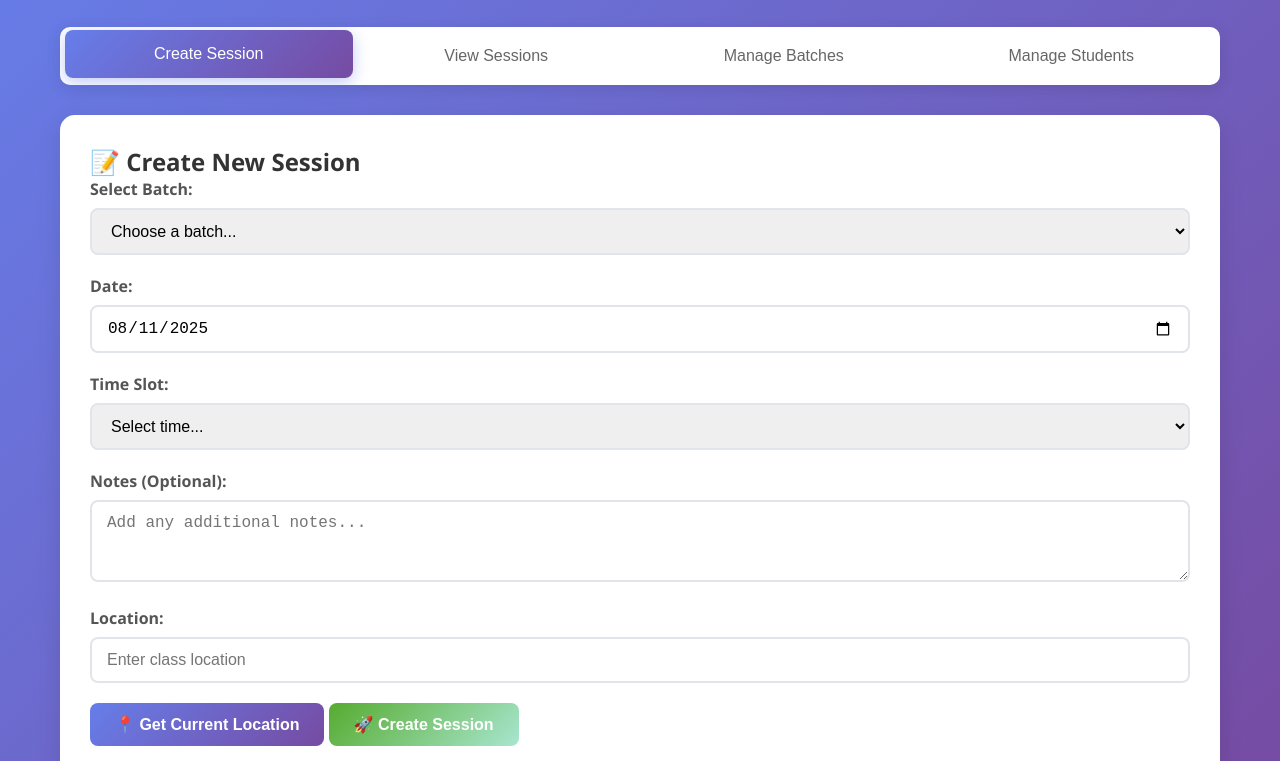
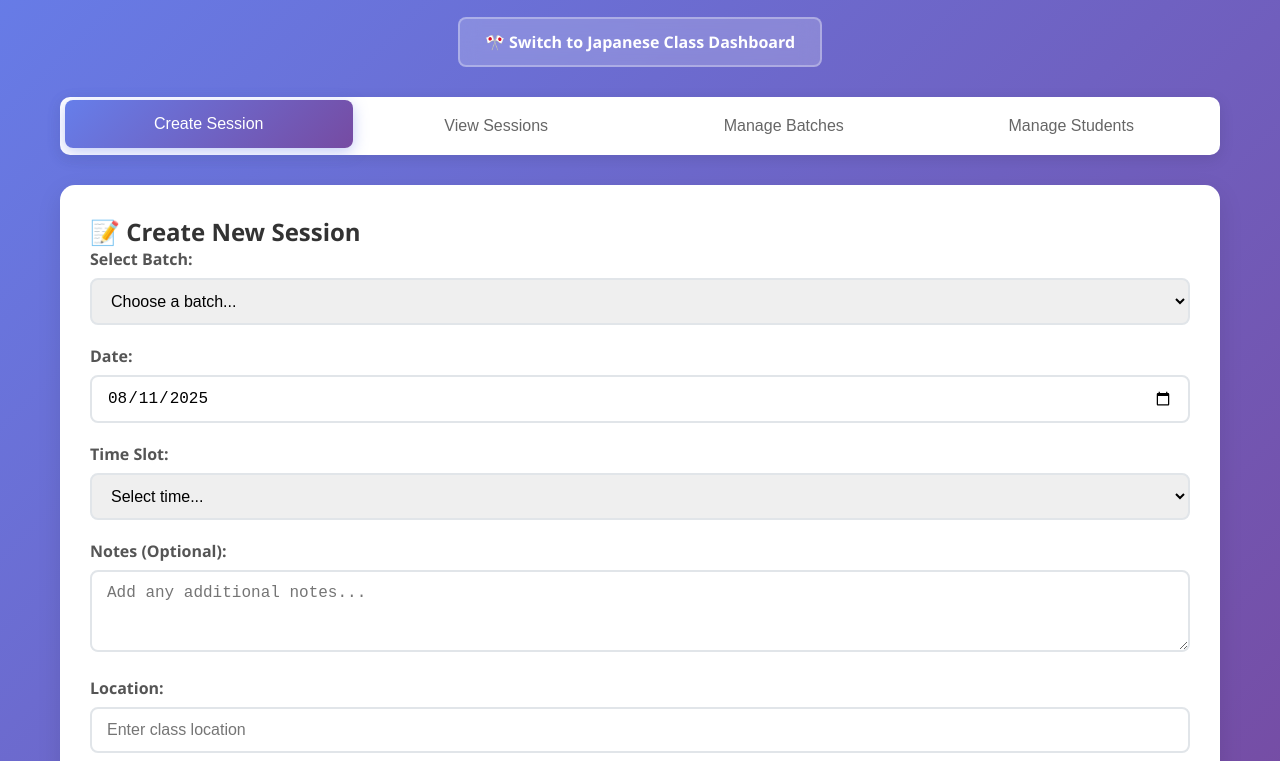
Before and after one commit to hepzi03/japclass_attendance, a website: page frontend/cs-dashboard.html in a window 1280 px wide. Shown: the part 112-873 px from the top of the page. Drawn offline with Linux system fonts and the light colour scheme.

Commit message:
Add CS Dashboard with navigation between dashboards

```diff
--- a/frontend/cs-dashboard.html
+++ b/frontend/cs-dashboard.html
@@ -283,6 +283,24 @@
             font-size: 0.9rem;
         }
 
+        .dashboard-switcher {
+            margin-top: 20px;
+        }
+
+        .dashboard-switcher .btn {
+            background: rgba(255, 255, 255, 0.2);
+            border: 2px solid rgba(255, 255, 255, 0.3);
+            color: white;
+            margin: 0 10px;
+            backdrop-filter: blur(10px);
+        }
+
+        .dashboard-switcher .btn:hover {
+            background: rgba(255, 255, 255, 0.3);
+            border-color: rgba(255, 255, 255, 0.5);
+            transform: translateY(-2px);
+        }
+
         .loading {
             text-align: center;
             padding: 40px;
@@ -359,6 +377,11 @@
         <div class="header">
             <h1>🎓 CS Attendance Dashboard</h1>
             <p>Manage attendance for Computer Science batches</p>
+            <div class="dashboard-switcher">
+                <a href="index.html" class="btn">
+                    🎌 Switch to Japanese Class Dashboard
+                </a>
+            </div>
         </div>
 
         <div class="nav-tabs">
```
Also changed, not shown: frontend/index.html (+23 -0 lines).
